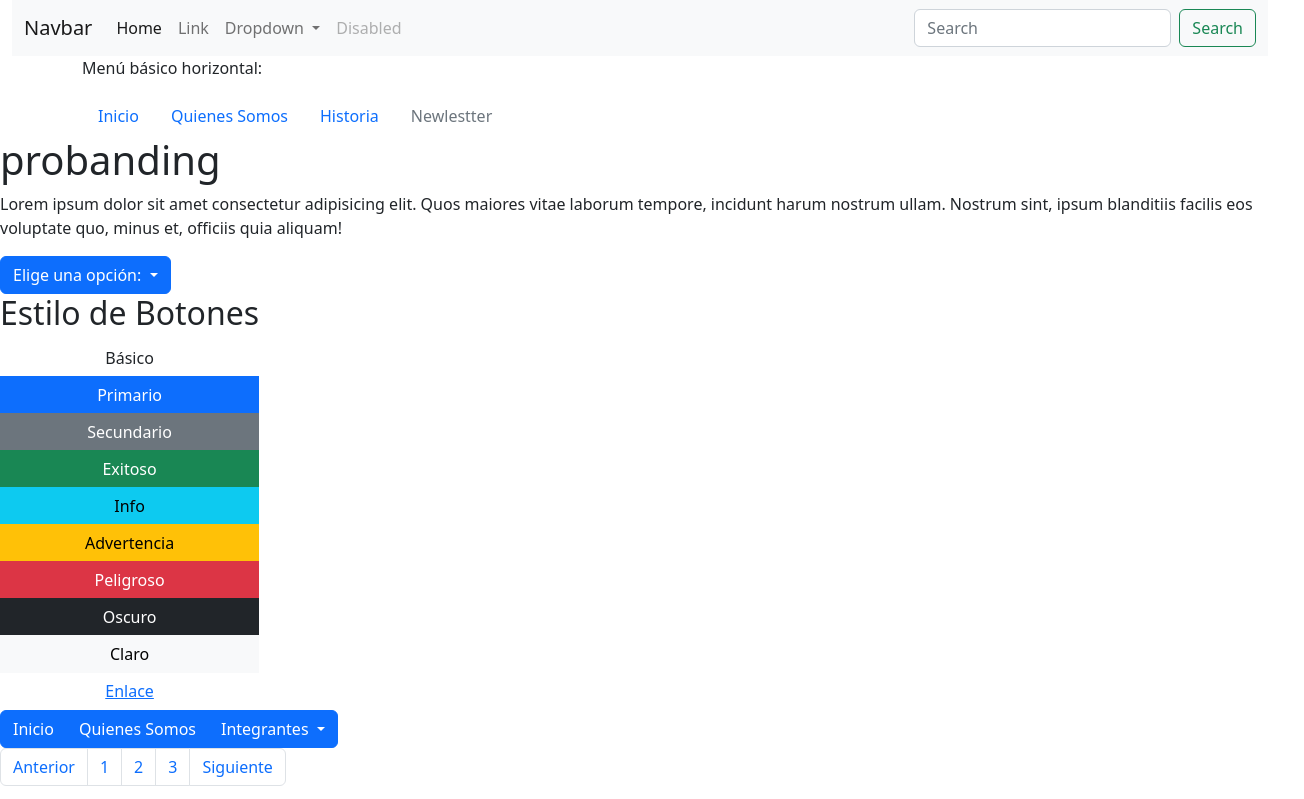
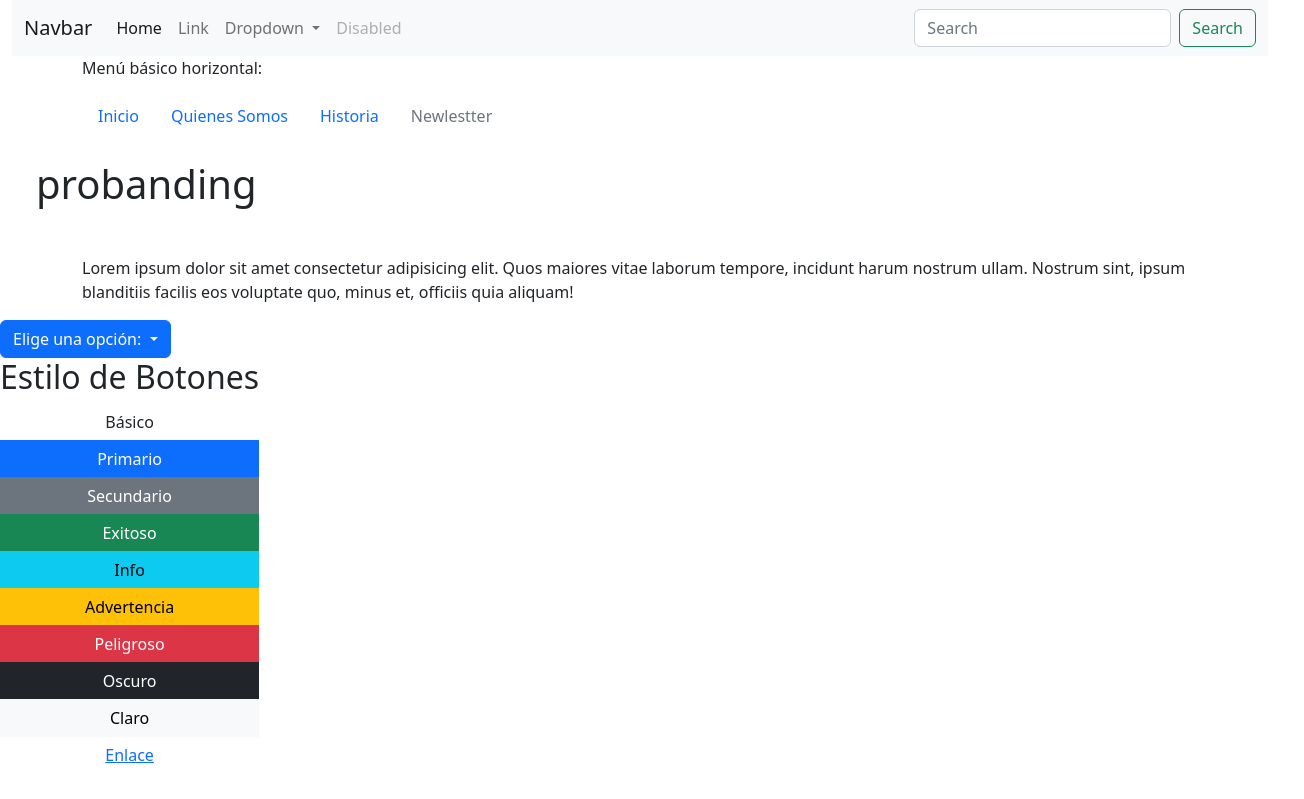
Before and after one commit to NahuelSandoval/practico8, a plain HTML site: page index.html in a window 1280 px wide. Shown: the top 799 px of the page, 1304 px wide, since content can reach past the window. Drawn offline with nearby package versions, Linux system fonts and the light colour scheme.

Commit message:
comiteame

```diff
--- a/index.html
+++ b/index.html
@@ -70,8 +70,8 @@
       </div>
 
 
-    <h1>probanding</h1>
-    <p>Lorem ipsum dolor sit amet consectetur adipisicing elit. Quos maiores vitae laborum tempore, incidunt harum nostrum ullam. Nostrum sint, ipsum blanditiis facilis eos voluptate quo, minus et, officiis quia aliquam!</p>
+    <h1 class="container-fluid m-4">probanding</h1>
+    <p class="container mt-5">Lorem ipsum dolor sit amet consectetur adipisicing elit. Quos maiores vitae laborum tempore, incidunt harum nostrum ullam. Nostrum sint, ipsum blanditiis facilis eos voluptate quo, minus et, officiis quia aliquam!</p>
 
 
 
@@ -104,7 +104,7 @@
 
       <br>
 
-      <div class="btn-group">
+      <div class="btn-group m-5">
         <button type="button" class="btn btn-primary">Inicio</button>
         <button type="button" class="btn btn-primary">Quienes Somos</button>
         <div class="btn-group">
```
